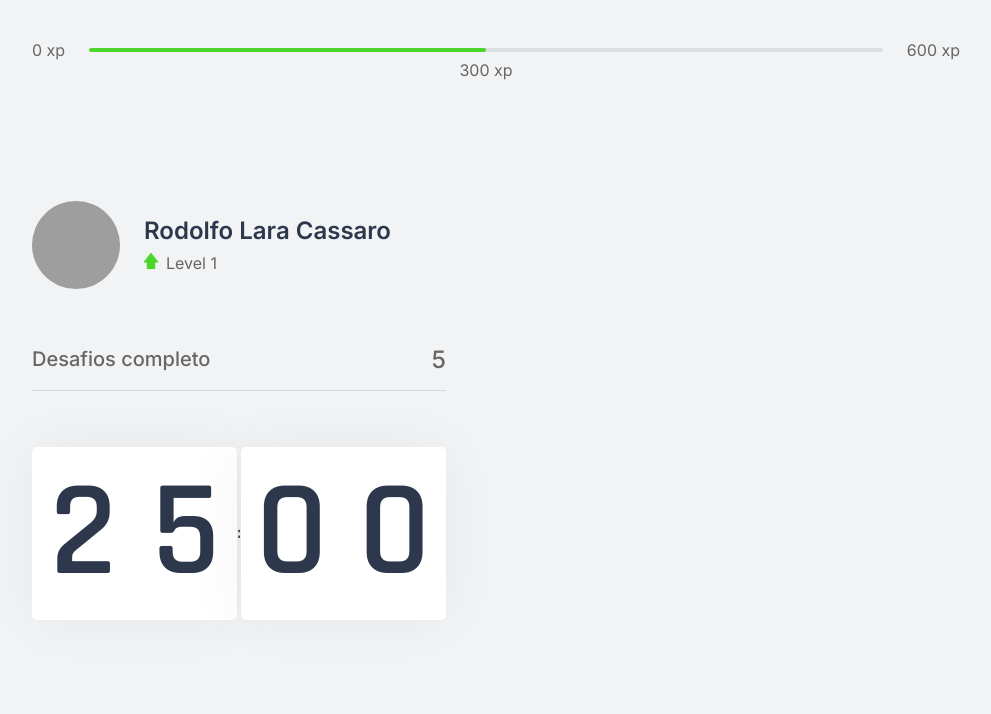
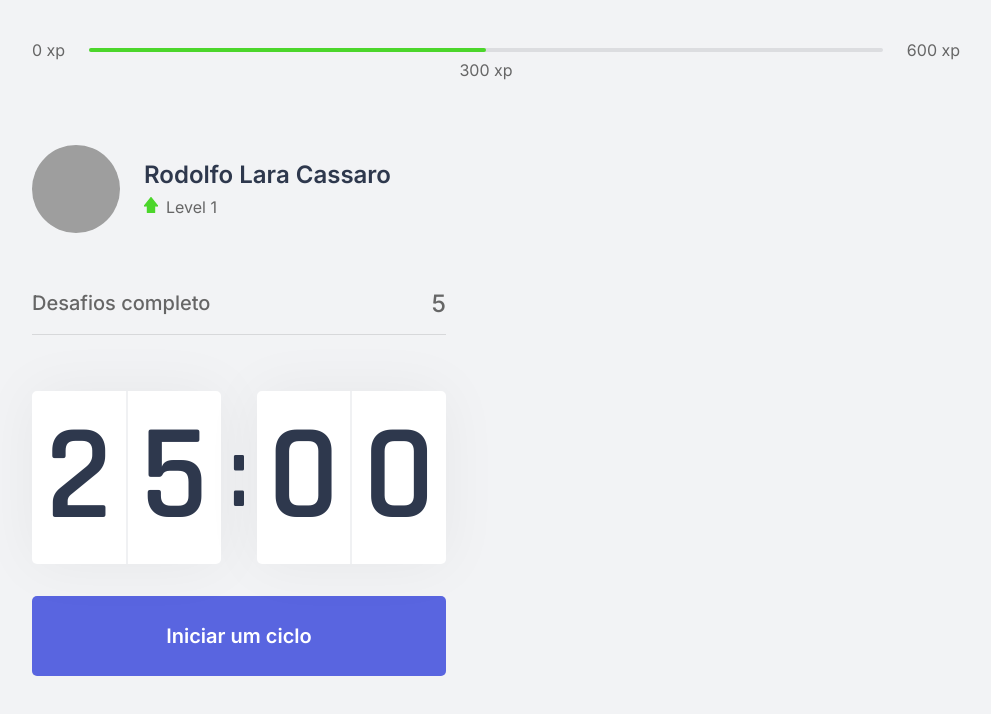
Before and after one commit to rodolfolarac/moveit, a Next.js app: page / in a window 1280 px wide. Shown: the top 714 px of the page, without its empty margins (144-1135 px from the left). Built offline with nearby package versions, Linux system fonts and the light colour scheme; grey boxes are pictures that could not be loaded.

Commit message:
parte visual do component countdown finalizado

```diff
--- a/app/layout.tsx
+++ b/app/layout.tsx
@@ -2,11 +2,13 @@ import type { Metadata } from 'next'
 import '../src/styles/global.css'
 
 import Head from 'next/head'
+import favicon from "../public/favicon.png"
 
 
 export const metadata: Metadata = {
-  title: 'Create Next App',
+  title: 'Inicio | Move.It',
   description: 'Generated by create next app',
+
 }
 
 export default function RootLayout({
@@ -17,6 +19,7 @@ export default function RootLayout({
   return (
     <html lang="en">
       <Head>
+        <link rel="icon" href="../public/favicon.png" type="image/png" />
         <link rel="preconnect" href="https://fonts.googleapis.com"/>
         <link rel="preconnect" href="https://fonts.gstatic.com"/>
         <link href="https://fonts.googleapis.com/css2?family=Inter:wght@400;500;600;700&family=Rajdhani:wght@600&display=swap" rel="stylesheet"/>
--- a/app/page.tsx
+++ b/app/page.tsx
@@ -3,12 +3,14 @@ import { CompletedChallenges } from '@/src/components/CompletedChallenges'
 import { Profile } from '@/src/components/Profile'
 
 import styles from "../src/styles/pages/Home.module.css"
-import { Countdown } from '@/src/components/CountDown'
+import { Countdown } from '@/src/components/Countdown'
+
 
 
 export default function Home() {
   return (
     <div className={styles.container}>
+
       <ExperiencieBar/>
 
       <section>
--- a/src/components/Countdown.tsx
+++ b/src/components/Countdown.tsx
@@ -2,6 +2,7 @@ import styles from "../styles/components/Countdown.module.css"
 
 export function Countdown() {
     return(
+        <div>
             <div className={styles.countdownContainer}>
                 <div>
                     <span>2</span>
@@ -15,5 +16,10 @@ export function Countdown() {
                     <span>0</span>
                 </div>
             </div>
+
+            <button type="button" className={styles.countdownButton} >
+                Iniciar um ciclo
+            </button>
+        </div>
     )
 }
--- a/src/styles/components/Countdown.module.css
+++ b/src/styles/components/Countdown.module.css
@@ -20,5 +20,41 @@
 }
 .countdownContainer > div span {
     flex: 1;
+}
+
+.countdownContainer > div span:first-child {
+    border-right: 1px solid #f0f1f3;
+}
+.countdownContainer > div span:last-child {
+    border-left: 1px solid #f0f1f3;
+}
+.countdownContainer > span {
+    font-size: 6.25rem;
+    margin: 0 0.5rem;
+}
+
+.countdownButton{
+    width: 100%;
+    height: 5rem;
+
+    margin-top: 2rem;
+
+    display: flex;
+    align-items: center;
+    justify-content: center;
+
+    border: 0;
+    border-radius: 5px;
+
+    background: var(--blue);
+    color: var(--white);
+
+    font-size: 1.25rem;
+    font-weight: 600;
+
+    transition: background-color 0.2s;
 
 }
+.countdownButton:hover{
+    background: var(--blue-dark);
+}
```
Also changed, not shown: public/favicon.png (added). Lines whose indentation alone changed are shown as unchanged.
